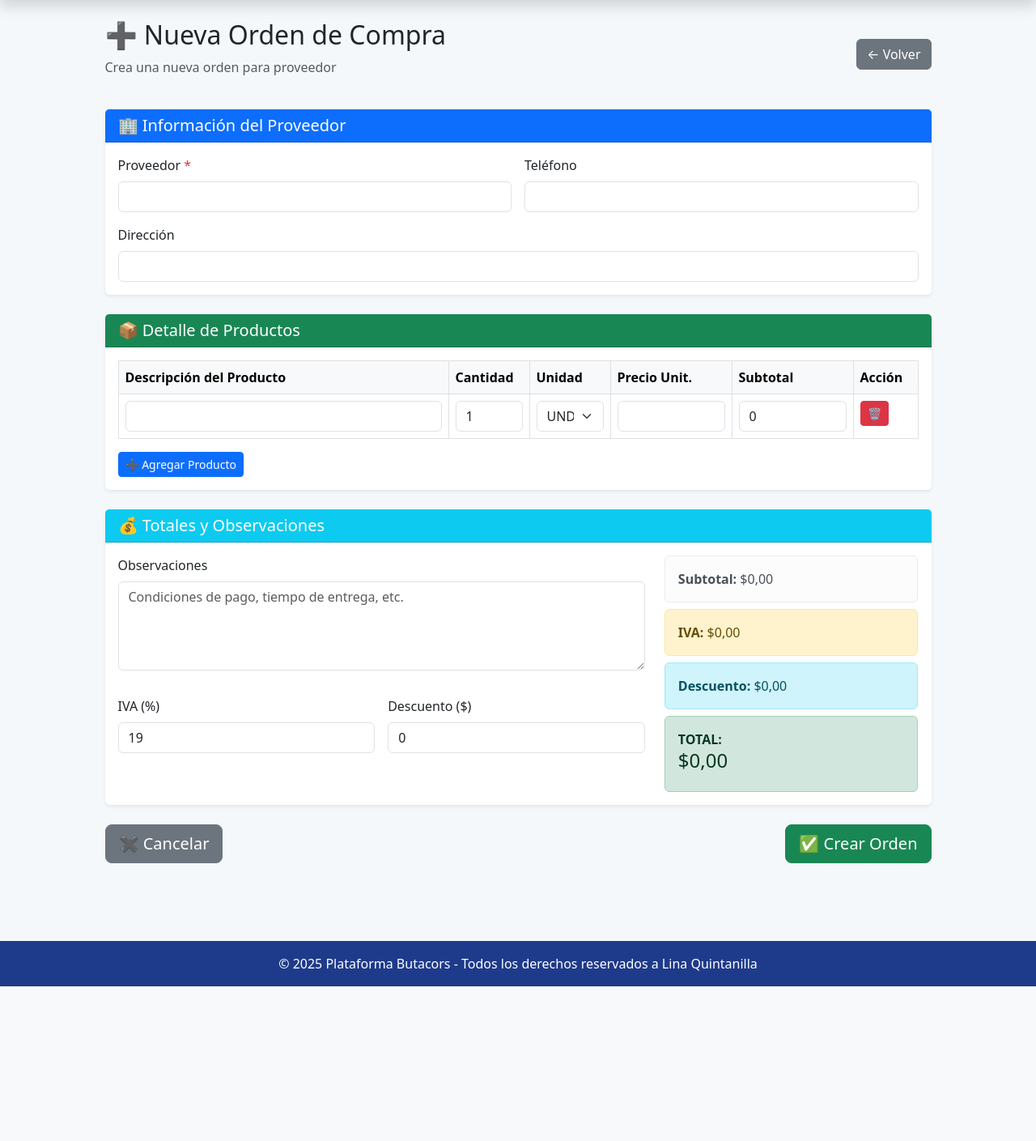
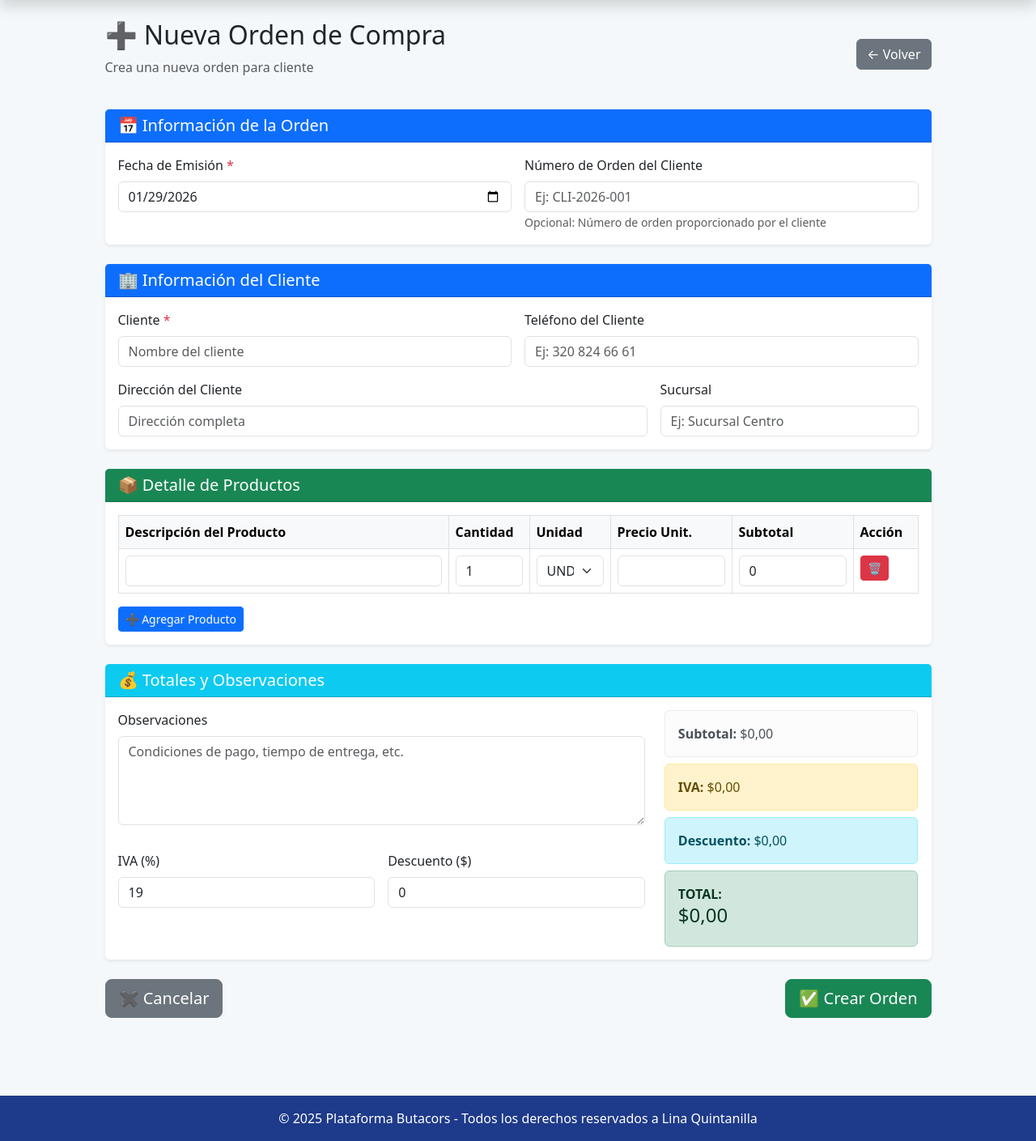
Before and after one commit to Neftis666/gestion_inventarios, a Flask app: template app/templates/ordenes/nueva.html in a window 1280 px wide. Shown: the part 57-1466 px from the top of the page at 81% size. Before the commit the page ends 1275 px from the top, so only its background shows below. Run offline with Flask 3, Linux system fonts and the light colour scheme; the template is opened without the code that fills it, so the values that code supplies are empty.

Commit message:
Update nueva.html

```diff
--- a/app/templates/ordenes/nueva.html
+++ b/app/templates/ordenes/nueva.html
@@ -6,30 +6,60 @@
       <div class="d-flex justify-content-between align-items-center mb-4">
         <div>
           <h2>➕ Nueva Orden de Compra</h2>
-          <p class="text-muted">Crea una nueva orden para proveedor</p>
+          <p class="text-muted">Crea una nueva orden para cliente</p>
         </div>
         <a href="{{ url_for('ordenes.listar_ordenes') }}" class="btn btn-secondary">← Volver</a>
       </div>
 
       <form method="POST" action="{{ url_for('ordenes.nueva_orden') }}" id="formOrden">
-        <!-- Información del Proveedor -->
+        <!-- Información de Fechas y Orden del Cliente -->
         <div class="card shadow-sm mb-4">
           <div class="card-header bg-primary text-white">
-            <h5 class="mb-0">🏢 Información del Proveedor</h5>
+            <h5 class="mb-0">📅 Información de la Orden</h5>
           </div>
           <div class="card-body">
             <div class="row g-3">
               <div class="col-md-6">
-                <label for="proveedor" class="form-label">Proveedor <span class="text-danger">*</span></label>
-                <input type="text" class="form-control" id="proveedor" name="proveedor" required>
+                <label for="fecha_emision" class="form-label">Fecha de Emisión <span class="text-danger">*</span></label>
+                <input type="date" class="form-control" id="fecha_emision" name="fecha_emision"
+                       value="{{ now.strftime('%Y-%m-%d') if now else '' }}" required>
               </div>
               <div class="col-md-6">
-                <label for="telefono_proveedor" class="form-label">Teléfono</label>
-                <input type="text" class="form-control" id="telefono_proveedor" name="telefono_proveedor">
+                <label for="numero_orden_cliente" class="form-label">Número de Orden del Cliente</label>
+                <input type="text" class="form-control" id="numero_orden_cliente"
+                       name="numero_orden_cliente" placeholder="Ej: CLI-2026-001">
+                <small class="text-muted">Opcional: Número de orden proporcionado por el cliente</small>
               </div>
-              <div class="col-md-12">
-                <label for="direccion_proveedor" class="form-label">Dirección</label>
-                <input type="text" class="form-control" id="direccion_proveedor" name="direccion_proveedor">
+            </div>
+          </div>
+        </div>
+
+        <!-- Información del Cliente -->
+        <div class="card shadow-sm mb-4">
+          <div class="card-header bg-primary text-white">
+            <h5 class="mb-0">🏢 Información del Cliente</h5>
+          </div>
+          <div class="card-body">
+            <div class="row g-3">
+              <div class="col-md-6">
+                <label for="proveedor" class="form-label">Cliente <span class="text-danger">*</span></label>
+                <input type="text" class="form-control" id="proveedor" name="proveedor"
+                       placeholder="Nombre del cliente" required>
+              </div>
+              <div class="col-md-6">
+                <label for="telefono_proveedor" class="form-label">Teléfono del Cliente</label>
+                <input type="text" class="form-control" id="telefono_proveedor"
+                       name="telefono_proveedor" placeholder="Ej: 320 824 66 61">
+              </div>
+              <div class="col-md-8">
+                <label for="direccion_proveedor" class="form-label">Dirección del Cliente</label>
+                <input type="text" class="form-control" id="direccion_proveedor"
+                       name="direccion_proveedor" placeholder="Dirección completa">
+              </div>
+              <div class="col-md-4">
+                <label for="sucursal_cliente" class="form-label">Sucursal</label>
+                <input type="text" class="form-control" id="sucursal_cliente"
+                       name="sucursal_cliente" placeholder="Ej: Sucursal Centro">
               </div>
             </div>
           </div>
@@ -124,6 +154,15 @@
 </div>
 
 <script>
+// Establecer fecha actual al cargar la página
+document.addEventListener('DOMContentLoaded', function() {
+  const fechaInput = document.getElementById('fecha_emision');
+  if (!fechaInput.value) {
+    const today = new Date().toISOString().split('T')[0];
+    fechaInput.value = today;
+  }
+});
+
 function calcularSubtotal(element) {
   const row = element.closest('tr');
   const cantidad = parseFloat(row.querySelector('.cantidad-input').value) || 0;
```
